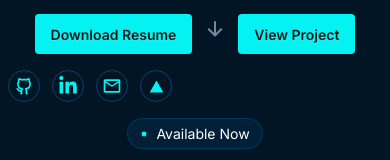
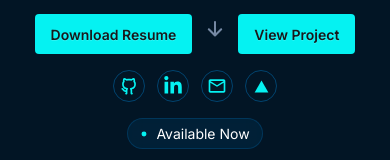
Before and after one commit to jubayer50/Jubayer, a Next.js app: page / in a window 390 px wide. Shown: the part 684-844 px from the top of the page. Built offline with nearby package versions, Linux system fonts and the light colour scheme.

Commit message:
banner responsive fixed

```diff
--- a/src/Components/HomePage/Banner.jsx
+++ b/src/Components/HomePage/Banner.jsx
@@ -97,7 +97,7 @@
             </Link>
           </div>
 
-          <div className="flex items-center gap-3 mt-4 md:mt-6">
+          <div className="flex items-center justify-center md:justify-start gap-3 mt-4 md:mt-6 ">
             <div className="text-xl w-8 h-8 p-2 rounded-full border border-[#0367A690] flex items-center justify-center">
               <Link href={"https://github.com/jubayer50"} target="_blank">
                 <RiGithubLine className="object-cover text-[#05F2F2] " />
```
